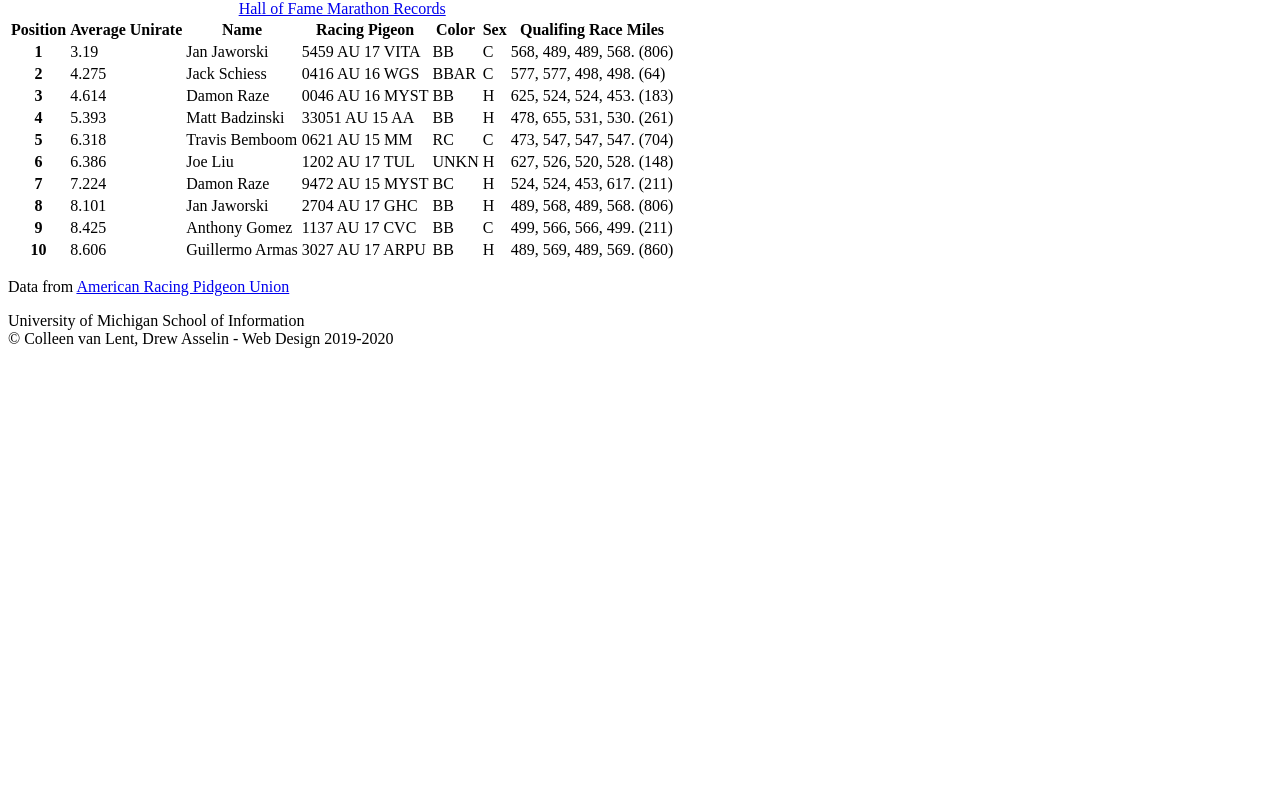
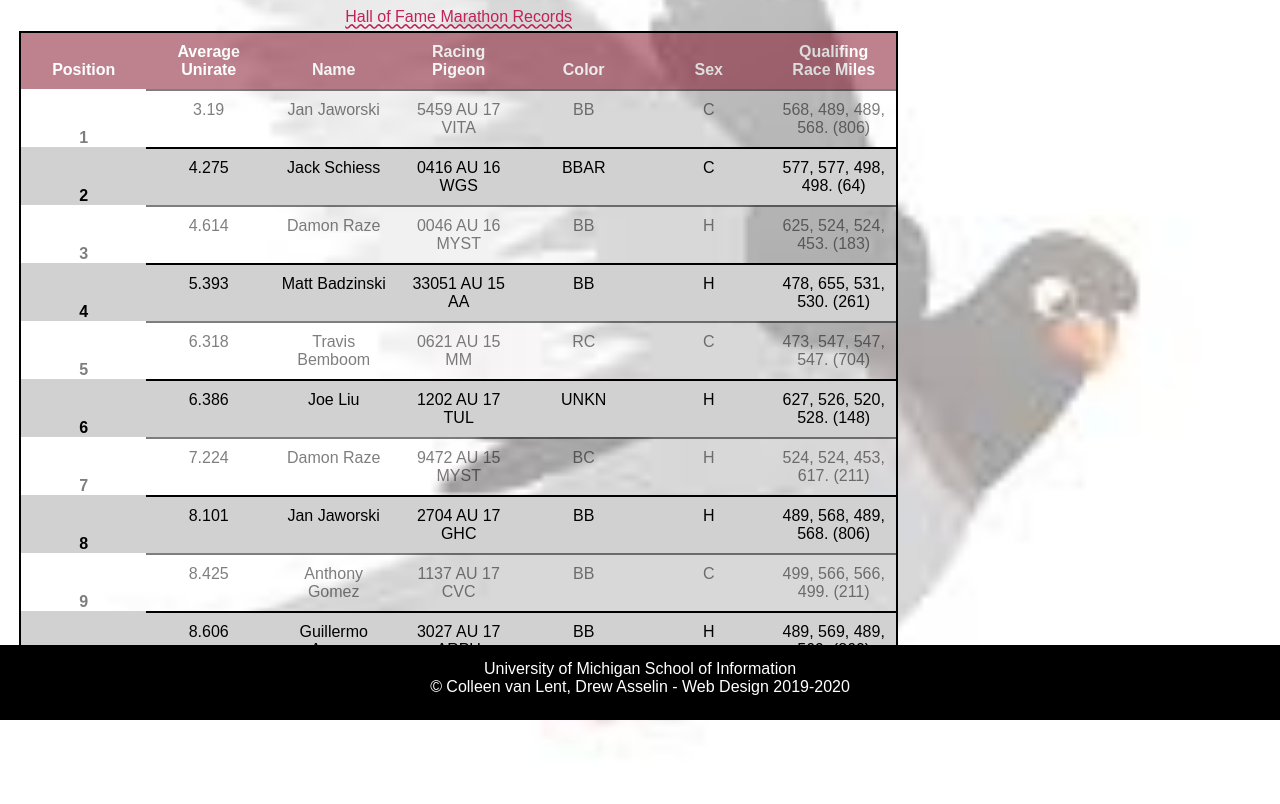
Before and after one commit to Sam2afriyie/homework4-2021, a plain HTML site: page hw4-2021-main/index.html in a window 1280 px wide. Shown: the part 80-884 px from the top of the page. Before the commit the page ends 800 px from the top, so only its background shows below. Drawn offline with Linux system fonts and the light colour scheme; a web font is replaced by a local one.

Commit message:
Update index.html

```diff
--- a/hw4-2021-main/index.html
+++ b/hw4-2021-main/index.html
@@ -2,6 +2,8 @@
 <html lang="en">
   <head>
     <meta charset="UTF-8">
+    <link rel="stylesheet" type="text/css" href="css/html5reset.css">
+    <link rel="stylesheet" type="text/css" href="css/style.css">
     <link rel="preconnect" href="https://fonts.gstatic.com">
     <link href="https://fonts.googleapis.com/css2?family=Andika&display=swap" rel="stylesheet">
     <link rel="shortcut icon" type="image/png" href="images/pigeon-icon.png"/>
@@ -28,8 +30,8 @@
   * You can do it! (*•̀ᴗ•́*)و
   ******************************************** -->
   <body>
+    <main>
     <h1>AU National Old Bird Hall of Fame Marathon Distance</h1>
-    <main>
       <table>
         <caption><a href = "https://pigeon-ndb.com/results/">Hall of Fame Marathon Records</a></caption>
       <thead>
```
